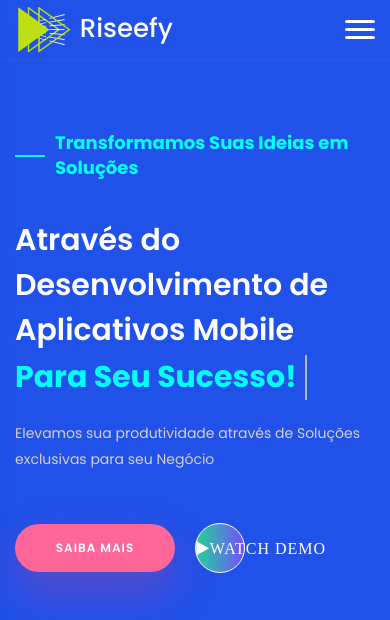
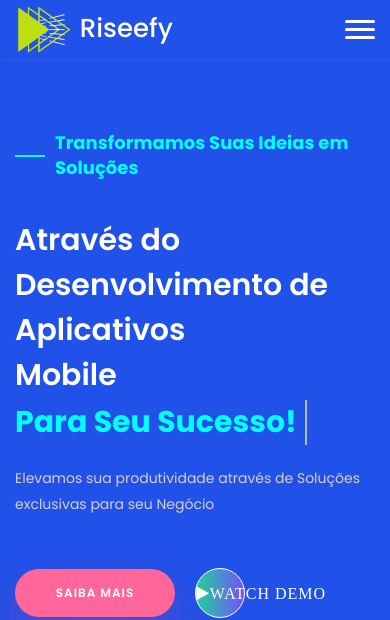
Before and after one commit to riseefy/landpage, a plain HTML site: page index.html in a window 390 px wide. Shown: the top 620 px of the page. Drawn offline with Linux system fonts and the light colour scheme; grey boxes are pictures that could not be loaded; files whose address does not match are found by name.

Commit message:
Space Banner

```diff
--- a/index.html
+++ b/index.html
@@ -85,7 +85,7 @@
                             </div>
                             <div class="cd-intro v2 text-left">
                                 <h1 class="cd-headline clip is-full-width thin" >
-                                    <span class="w-text bold">Através do Desenvolvimento de Aplicativos Mobile&nbsp;&nbsp;&nbsp;&nbsp;&nbsp;&nbsp;</span>
+                                    <span class="w-text bold">Através do Desenvolvimento de Aplicativos Mobile&nbsp;&nbsp;&nbsp;&nbsp;&nbsp;&nbsp;&nbsp;&nbsp;&nbsp;&nbsp;</span>
                                     <span class="cd-words-wrapper">
                                         <b class="gradient-text cyan bolder is-hidden">Para Sua Empresa<span class="o-text">!</span></b>
                                         <b class="gradient-text cyan bolder is-visible">Para Seu Sucesso<span class="o-text">!</span></b>
```
